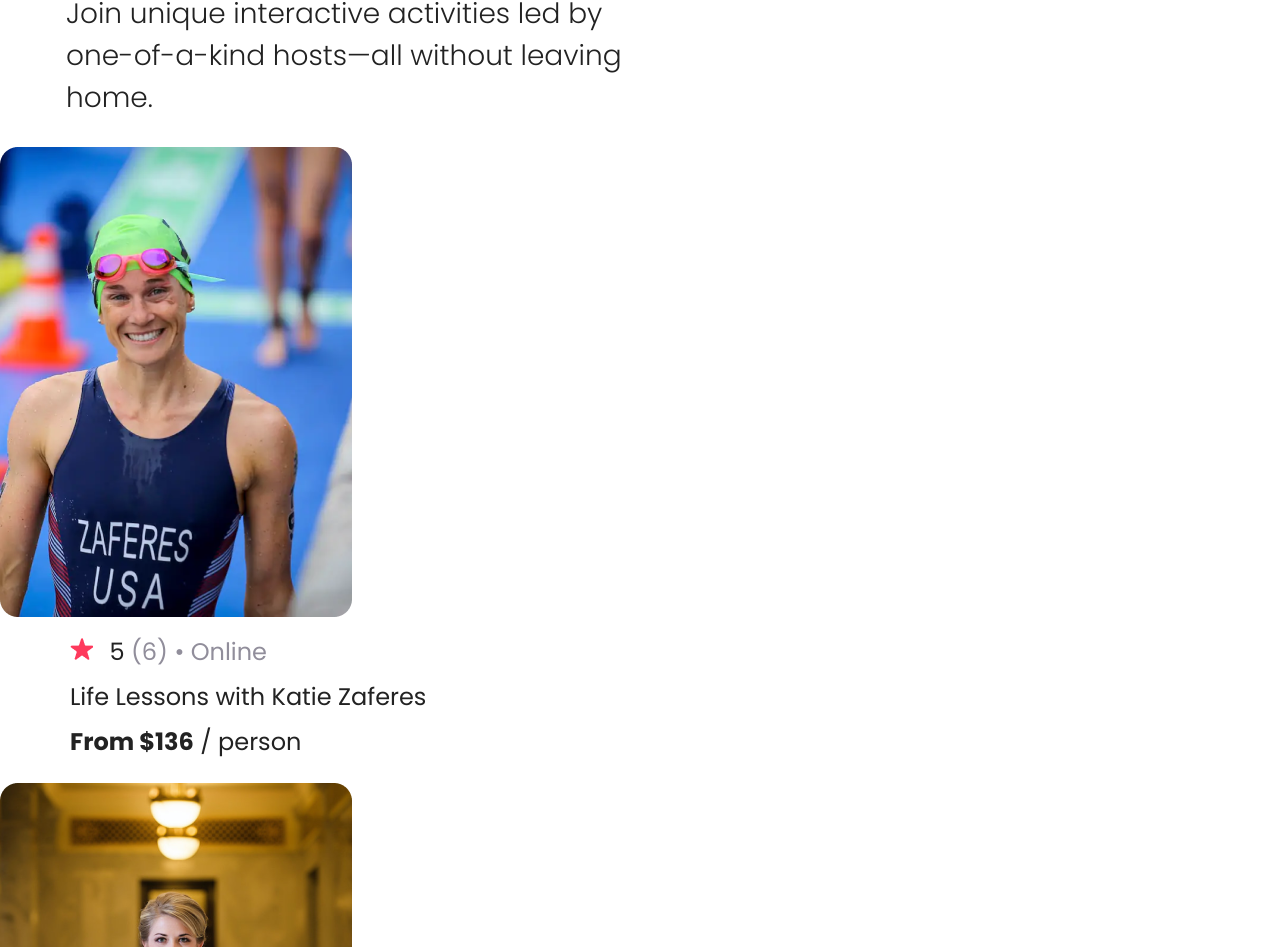
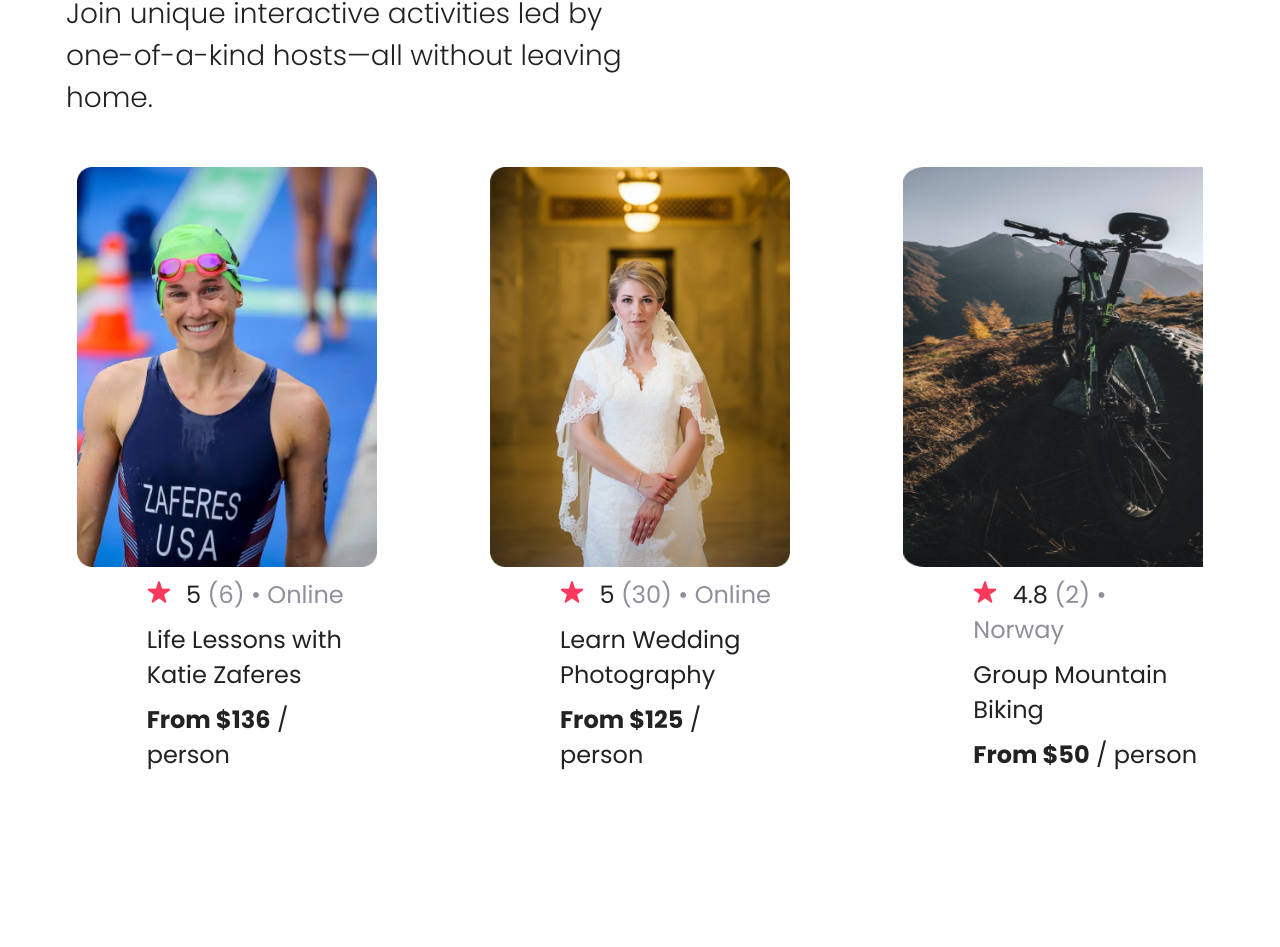
Before and after one commit to SL-GW/clone-air-b-and-b-page, a React (Create React App) app: page / in a window 1280 px wide. Shown: the part 1009-1956 px from the top of the page. After the commit the page ends 1805 px from the top, so only its background shows below. Built offline with nearby package versions, Linux system fonts and the light colour scheme; a web font is replaced by a local one.

Commit message:
Updated css

```diff
--- a/src/Card.css
+++ b/src/Card.css
@@ -1,10 +1,18 @@
 .Card {
-  max-width: 100%;
+  display: flex;
+  flex-direction: column;
+  max-width: 300px;
+  max-height: 400px;
 }
 
-.swimImage {
-  margin-left: 70px;
-  margin-top: 70px;
+.Card > div {
+  display: flex;
+  flex-direction: column;
+}
+
+.Image {
+  width: 100%;
+  height: 400px;
 }
 
 .cardInfo {
@@ -37,3 +45,10 @@
 .price {
   margin-top: 0px;
 }
+
+.card-list {
+  display: flex;
+  flex-wrap: wrap;
+  justify-content: space-around;
+  padding: 20px;
+}
--- a/src/Card.js
+++ b/src/Card.js
@@ -8,7 +8,7 @@ export default function Card(props) {
     <div className="Card">
       <div>
         <img className="Image" src={props.img} alt="Activity Image" />
-      </div>
+
         <div className="cardInfo">
           <img className="star" src={Star} alt="star" />
           <span>
@@ -23,5 +23,6 @@ export default function Card(props) {
           </p>
         </div>
       </div>
+    </div>
   );
 }
```
Lines whose indentation alone changed are shown as unchanged.
